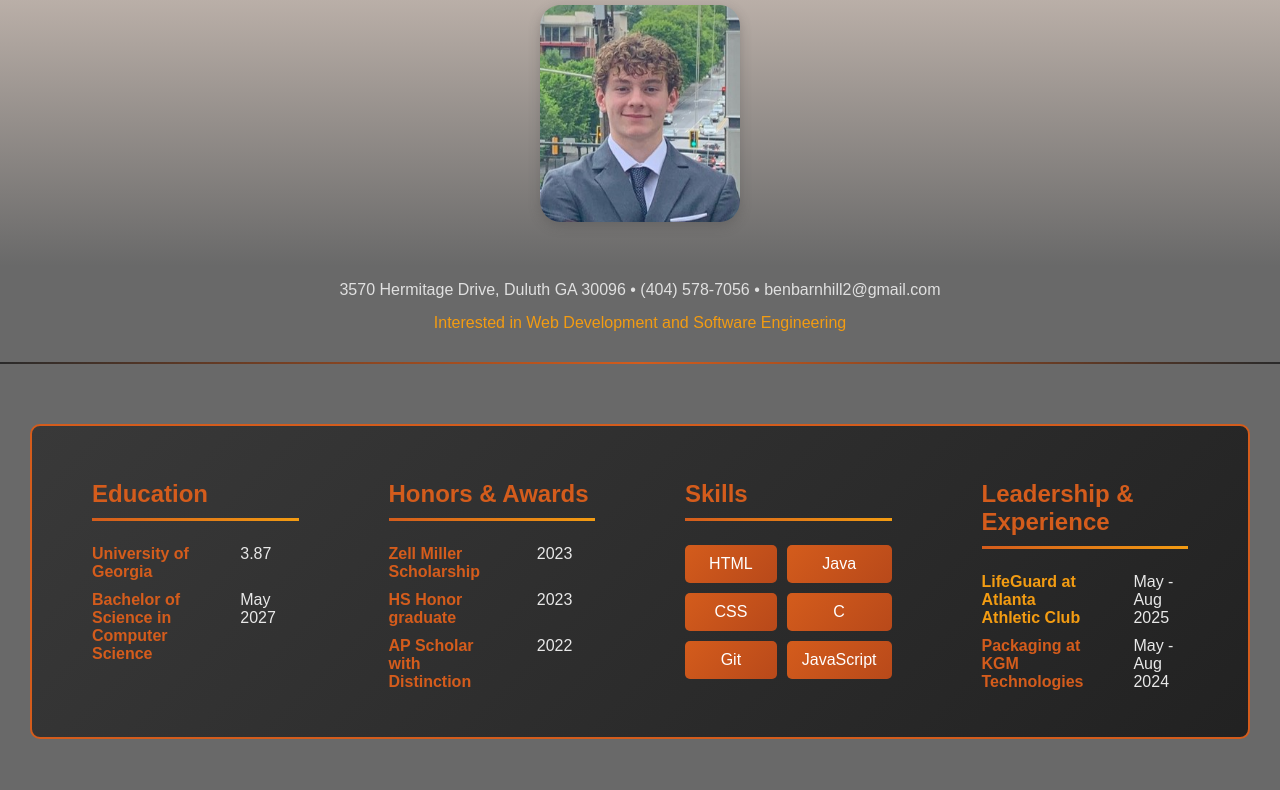
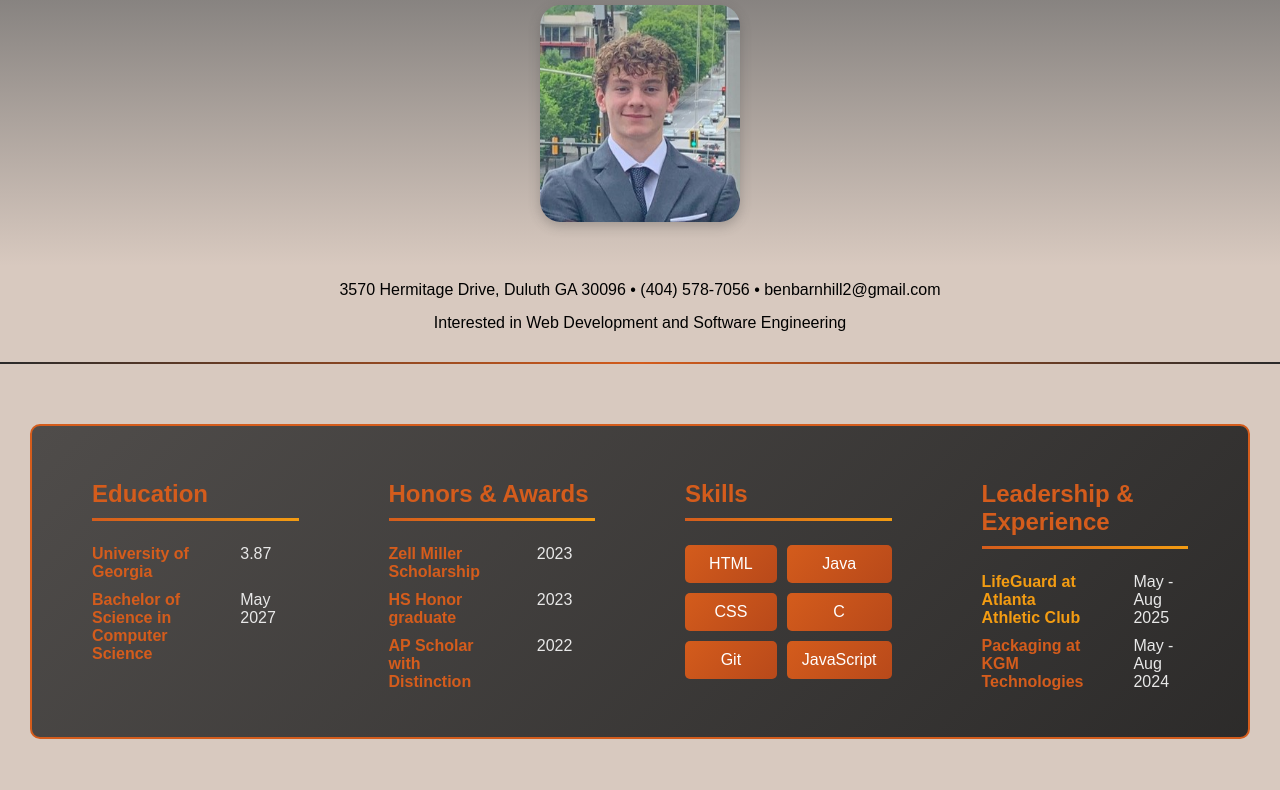
Before and after one commit to benbarnhill2-design/Web-Programming-CV, a plain HTML site: page index.html in a window 1280 px wide. Shown: the part 150-940 px from the top of the page. Drawn offline with Linux system fonts and the light colour scheme; a web font is replaced by a local one.

Commit message:
background color

```diff
--- a/css/style.css
+++ b/css/style.css
@@ -1,6 +1,10 @@
 body {
   margin: 0;
   min-height: 100vh;
+  background-color: #d8c9bf;
+}
+
+body.contact-page {
   background-color: #696969;
 }
 
@@ -49,7 +53,7 @@ footer a:hover {
 header {
   text-align: center;
   padding: 40px 20px;
-  background: linear-gradient(180deg, #d8c9bf 0%, #696969 100%);
+  background: linear-gradient(180deg, #696969 0%, #d8c9bf 100%);
 }
 
 header h1 {
@@ -68,14 +72,14 @@ header img {
 
 .address {
   font-family: "SN Pro", sans-serif;
-  color: #e0e0e0;
+  color: #000000;
   text-align: center;
   margin: 15px 0;
 }
 
 .tagline {
   font-family: "SN Pro", sans-serif;
-  color: #F39C12;
+  color: #000000;
   text-align: center;
   font-weight: 500;
   margin: 10px 0;
```
Also changed, not shown: contact.html (+1 -1 lines).
